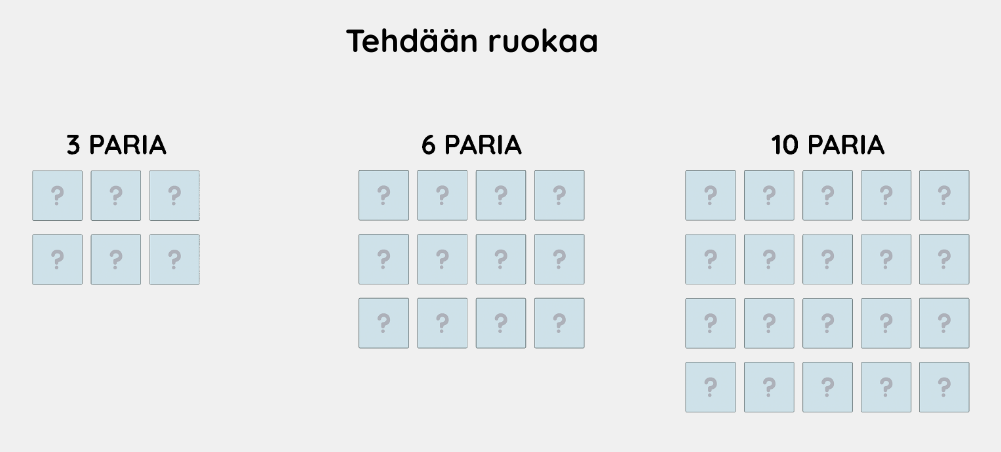
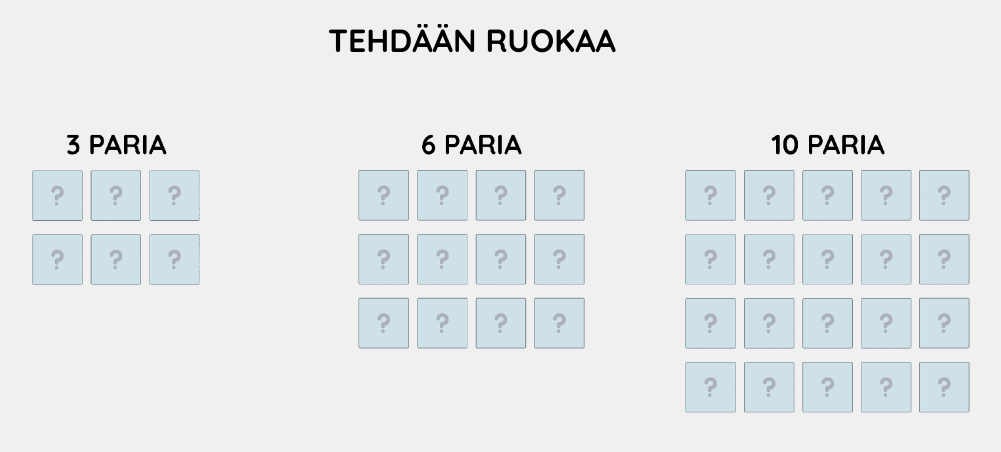
Before and after one commit to Asvagame/Tehdaan-ruokaa-muistipeli, a plain HTML site: page index.html in a window 1280 px wide. Shown: the whole page, without its empty margins (168-1169 px from the left). Drawn offline with Linux system fonts and the light colour scheme.

Commit message:
Update index.html

```diff
--- a/index.html
+++ b/index.html
@@ -9,7 +9,7 @@
 </head>
 <body>
     <div id="start-screen">
-        <h1>Tehdään ruokaa</h1>
+        <h1>TEHDÄÄN RUOKAA</h1>
         <div id="level-selection">
             <img src="Taso1.png" alt="Taso 1" onclick="startGame(1)">
             <img src="Taso2.png" alt="Taso 2" onclick="startGame(2)">
@@ -17,7 +17,7 @@
         </div>
     </div>
     <div id="game-screen" style="display:none;">
-        <h1>Tehdään ruokaa</h1>
+        <h1>TEHDÄÄN RUOKAA</h1>
         <div id="game-board"></div>
         <div id="feedback-container">
             <div id="congratulations" style="display:none;">HIENOA!</div>
```
